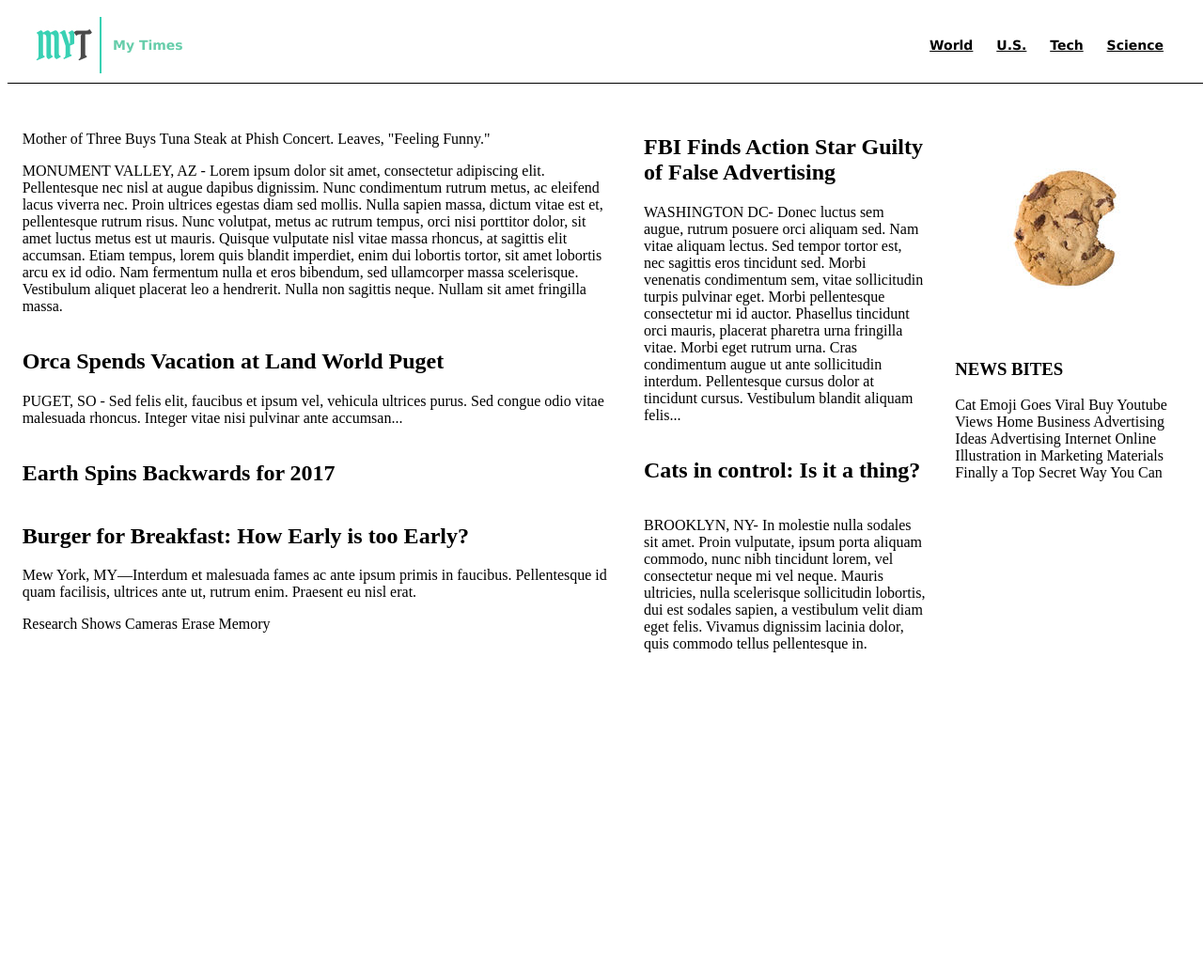
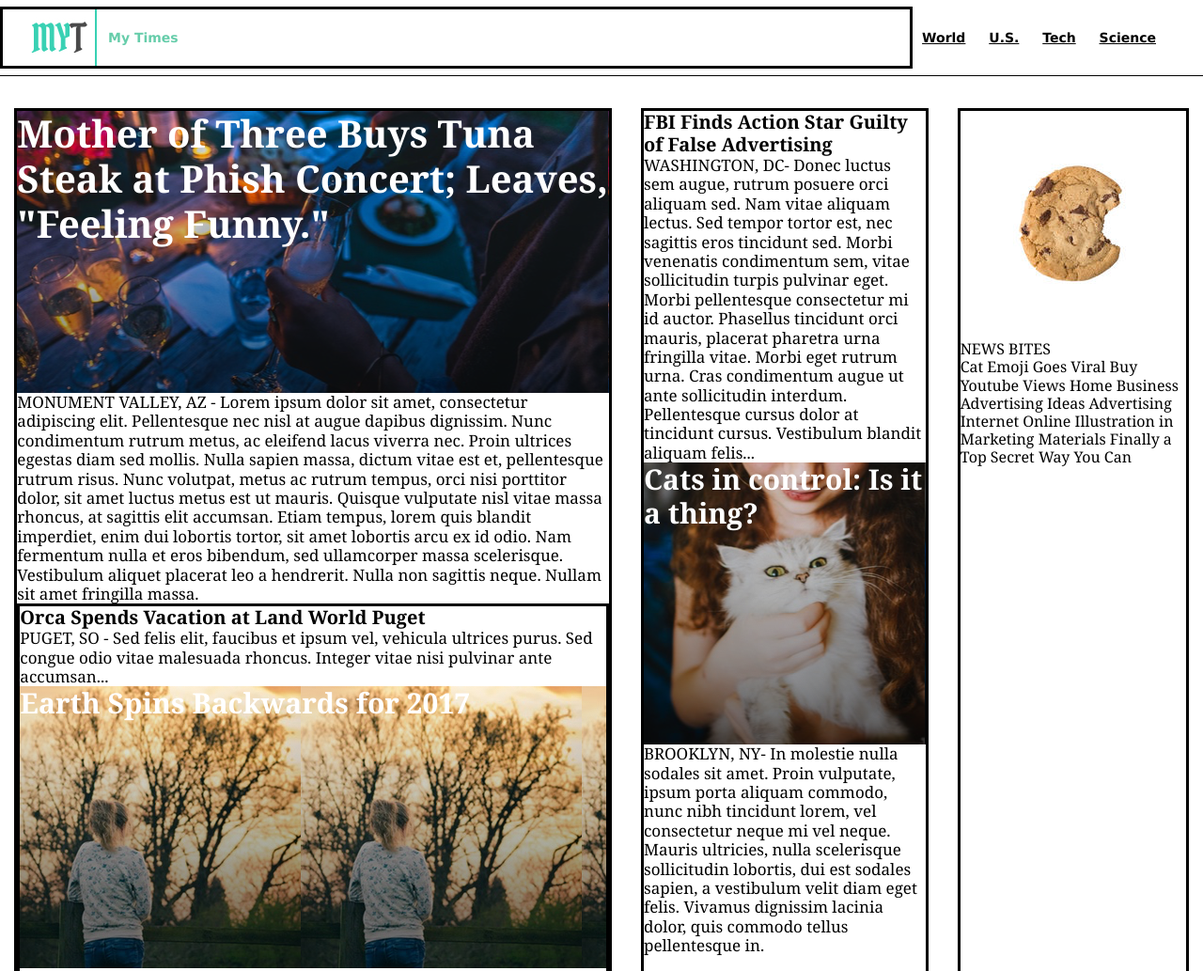
Before and after one commit to Banadura/mytimes, a plain HTML site: page index.html in a window 1280 px wide. Shown: the top 1033 px of the page at 94% size. Before the commit the page ends 800 px from the top, so only its background shows below. Drawn offline with Linux system fonts and the light colour scheme.

Commit message:
Finish step 4

```diff
--- a/index.html
+++ b/index.html
@@ -3,7 +3,8 @@
   <head>
     <meta charset="utf-8">
     <title>My Times Fake News</title>
-    <link rel="stylesheet" href="resources/css/style.css" type="text/css" />
+    <link rel="stylesheet" href="resources/css/reset.css" type="text/css">
+    <link rel="stylesheet" href="resources/css/style.css" type="text/css">
   </head>
   <body>
 
@@ -23,52 +24,53 @@
     </header>
 
     <!-- Main -->
-    <main class="container">
+    <main class="maincontainer">
       <!-- Main Stories -->
       <div class="column large">
-        <div class="leadstory">
-          <div class="imgheadline">
-          <p class="mainheadline">Mother of Three Buys Tuna Steak at Phish Concert. Leaves, "Feeling Funny."</p>
+        <article class="story">
+          <h1 class="illustrated phish">Mother of Three Buys Tuna Steak at Phish Concert; Leaves, "Feeling Funny."</h1>
           <p>MONUMENT VALLEY, AZ - Lorem ipsum dolor sit amet, consectetur adipiscing elit. Pellentesque nec nisl at augue dapibus dignissim. Nunc condimentum rutrum metus, ac eleifend lacus viverra nec. Proin ultrices egestas diam sed mollis. Nulla sapien massa, dictum vitae est et, pellentesque rutrum risus. Nunc volutpat, metus ac rutrum tempus, orci nisi porttitor dolor, sit amet luctus metus est ut mauris. Quisque vulputate nisl vitae massa rhoncus, at sagittis elit accumsan. Etiam tempus, lorem quis blandit imperdiet, enim dui lobortis tortor, sit amet lobortis arcu ex id odio. Nam fermentum nulla et eros bibendum, sed ullamcorper massa scelerisque. Vestibulum aliquet placerat leo a hendrerit. Nulla non sagittis neque. Nullam sit amet fringilla massa.</p>
-          </div>
-        </div>
-        <div class="story">
-          <h2 class="headline">Orca Spends Vacation at Land World Puget</h2>
-          <p>PUGET, SO - Sed felis elit, faucibus et ipsum vel, vehicula ultrices purus. Sed congue odio vitae malesuada rhoncus. Integer vitae nisi pulvinar ante accumsan...</p>
-        </div>
-        <div class="story">
-          <h2 class="headline">Earth Spins Backwards for 2017</h2>
-        </div>
-        <div class="story">
-          <h2 class="headline">Burger for Breakfast: How Early is too Early?</h2>
-          <p>Mew York, MY—Interdum et malesuada fames ac ante ipsum primis in faucibus. Pellentesque id quam facilisis, ultrices ante ut, rutrum enim. Praesent eu nisl erat.</p>
-        </div>
-        <div class="story"
-          <h2 class="headline">Research Shows Cameras Erase Memory</h2>
-        </div>
-      </div>
+        </article>
+
+        <div class="other-stories flex">
+          <article class="story">
+            <h2 class="headline">Orca Spends Vacation at Land World Puget</h2>
+            <p>PUGET, SO - Sed felis elit, faucibus et ipsum vel, vehicula ultrices purus. Sed congue odio vitae malesuada rhoncus. Integer vitae nisi pulvinar ante accumsan...</p>
+          </article>
+          <article class="story flex">
+            <h2 class="illustrated earth">Earth Spins Backwards for 2017</h2>
+          </article>
+          <article class="story">
+            <h2 class="headline">Burger for Breakfast: How Early is too Early?</h2>
+            <p>Mew York, MY—Interdum et malesuada fames ac ante ipsum primis in faucibus. Pellentesque id quam facilisis, ultrices ante ut, rutrum enim. Praesent eu nisl erat.</p>
+          </article>
+          <article class="story flex">
+            <h2 class="illustrated cameras">Research Shows Cameras Erase Memory</h2>
+          </article>
+        </div> <!-- Closes "other-stories" -->
+      </div> <!-- Closes large column" -->
 
 
       <div class="column medium">
-        <div class="story">
+        <article class="story">
           <h2 class="headline">FBI Finds Action Star Guilty of False Advertising</h2>
-          <p>WASHINGTON DC- Donec luctus sem augue, rutrum posuere orci aliquam sed. Nam vitae aliquam lectus. Sed tempor tortor est, nec sagittis eros tincidunt sed. Morbi venenatis condimentum sem, vitae sollicitudin turpis pulvinar eget. Morbi pellentesque consectetur mi id auctor. Phasellus tincidunt orci mauris, placerat pharetra urna fringilla vitae. Morbi eget rutrum urna. Cras condimentum augue ut ante sollicitudin interdum. Pellentesque cursus dolor at tincidunt cursus. Vestibulum blandit aliquam felis...</p>
-        </div>
-        <div class="story">
-          <h2>Cats in control: Is it a thing?</h2>
-        </div>
-        <div class="story">
+          <p>WASHINGTON, DC- Donec luctus sem augue, rutrum posuere orci aliquam sed. Nam vitae aliquam lectus. Sed tempor tortor est, nec sagittis eros tincidunt sed. Morbi venenatis condimentum sem, vitae sollicitudin turpis pulvinar eget. Morbi pellentesque consectetur mi id auctor. Phasellus tincidunt orci mauris, placerat pharetra urna fringilla vitae. Morbi eget rutrum urna. Cras condimentum augue ut ante sollicitudin interdum. Pellentesque cursus dolor at tincidunt cursus. Vestibulum blandit aliquam felis...</p>
+        </article>
+        <article class="story flex">
+          <h2 class="illustrated cats">Cats in control: Is it a thing?</h2>
+        </article>
+        <article class="story">
           <p>BROOKLYN, NY- In molestie nulla sodales sit amet. Proin vulputate, ipsum porta aliquam commodo, nunc nibh tincidunt lorem, vel consectetur neque mi vel neque. Mauris ultricies, nulla scelerisque sollicitudin lobortis, dui est sodales sapien, a vestibulum velit diam eget felis. Vivamus dignissim lacinia dolor, quis commodo tellus pellentesque in.</p>
-        </div>
+        </article>
       </div>
 
 
       <div class="column small">
         <img src="resources/images/img-news-bite.png" alt="">
-        <div class="links">
+        <aside class="links">
           <h3>NEWS BITES</h3>
           <p>Cat Emoji Goes Viral Buy Youtube Views Home Business Advertising Ideas Advertising Internet Online Illustration in Marketing Materials Finally a Top Secret Way You Can</p>
-        </div>
+        </aside>
       </div>
     </main>
 
--- /dev/null
+++ b/resources/css/reset.css
@@ -0,0 +1,43 @@
+html, body, div, span, applet, object, iframe,
+h1, h2, h3, h4, h5, h6, p, blockquote, pre,
+a, abbr, acronym, address, big, cite, code,
+del, dfn, em, img, ins, kbd, q, s, samp,
+small, strike, strong, sub, sup, tt, var,
+b, u, i, center,
+dl, dt, dd, ol, ul, li,
+fieldset, form, label, legend,
+table, caption, tbody, tfoot, thead, tr, th, td,
+article, aside, canvas, details, embed,
+figure, figcaption, footer, header, hgroup,
+menu, nav, output, ruby, section, summary,
+time, mark, audio, video {
+	margin: 0;
+	padding: 0;
+	border: 0;
+	font-size: 100%;
+	font: inherit;
+	vertical-align: baseline;
+}
+/* HTML5 display-role reset for older browsers */
+article, aside, details, figcaption, figure,
+footer, header, hgroup, menu, nav, section {
+	display: block;
+}
+body {
+	line-height: 1;
+}
+ol, ul {
+	list-style: none;
+}
+blockquote, q {
+	quotes: none;
+}
+blockquote:before, blockquote:after,
+q:before, q:after {
+	content: '';
+	content: none;
+}
+table {
+	border-collapse: collapse;
+	border-spacing: 0;
+}
--- a/resources/css/style.css
+++ b/resources/css/style.css
@@ -1,5 +1,40 @@
+body {
+  font-family: "Georgia", serif;
+  line-height: 1.2;
+}
+
+a {
+  color: black;
+}
+
+h1 {
+  font-size: 2.5rem;
+  font-weight: bold;
+}
+
+h2 {
+  font-weight: bold;
+  font-size: 30px;
+}
+
+.headline {
+  font-size: 20px;
+}
+
+div {
+  border: solid black 3px;
+}
+
+.flex {
+  display: flex;
+  flex-direction: column;
+}
+
+/* -------- Header -------- */
+
 header {
   display: flex;
+  flex-direction: row;
   align-items: center;
   width: 100%;
   height: 80px;
@@ -10,10 +45,6 @@ header {
   font-weight: bold;
   background-color: white;
   z-index: 5;
-}
-
-a {
-  color: black;
 }
 
 .logo {
@@ -42,7 +73,9 @@ nav a {
   padding: 20px 10px;
 }
 
-.container {
+/* -------- Main/Column Containers --------- */
+
+.maincontainer {
   display: flex;
   position: relative;
   justify-content: space-around;
@@ -51,7 +84,6 @@ nav a {
 }
 
 .column {
-  display: flex;
   flex-direction: column;
 }
 
@@ -67,6 +99,38 @@ nav a {
   width: 240px;
 }
 
-.leadstory .imgheadline {
-  background-image: url("resources/images/img-story-main.png")
+/* -------- Articles -------- */
+
+.illustrated {
+  color: white;
+  height: 300px;
+  text-align: center;
 }
+
+.illustrated {
+  text-align: left;
+}
+
+.story p {
+  font-size: 17px;
+  color: black;
+}
+
+
+/* -------- Headline BG Photos -------- */
+
+.phish {
+  background-image: url("../images/img-story-main.png");
+}
+
+.earth {
+  background-image: url("../images/img-story-2.png");
+}
+
+.cameras {
+  background-image: url("../images/img-story-3.png");
+}
+
+.cats {
+  background-image: url("../images/img-story-1.png");
+}
```
